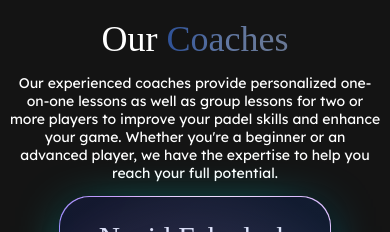
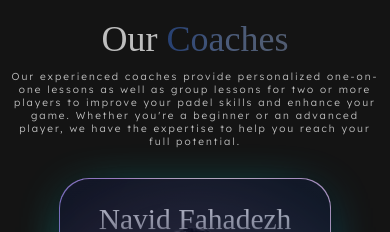
Before and after one commit to SaadAmawi/PadelBeasts, a React (Create React App) app: page / in a window 390 px wide. Shown: the part 1529-1761 px from the top of the page. Built offline with nearby package versions, Linux system fonts and the light colour scheme; a web font is replaced by a local one.

Commit message:
fixing some font stuff

```diff
--- a/src/Components/AboutUs/index.css
+++ b/src/Components/AboutUs/index.css
@@ -7,7 +7,12 @@
     padding: 150px 0px 0px 0px;
     position:relative;
     flex-direction: column;
-    gap: 60px;
+    gap: 10px;
+    animation-name: fadeIn;
+        animation-timing-function: linear;
+        animation-fill-mode: backwards;
+        animation-timeline: view();
+        animation-range: entry 0% cover 65%;
 
 }
 
@@ -35,6 +40,7 @@ iframe{
     border: none;
     aspect-ratio: 1;
     height: 60vh;
+    /* max-width: 1250px; */
     /* Fallback for browsers without scroll-driven animations */
     animation-name: fadeIn;
     animation-duration: 1s;
@@ -42,16 +48,7 @@ iframe{
     animation-fill-mode: backwards;
 }
 
-/* Progressive enhancement for browsers with scroll-driven animations */
-@supports (animation-timeline: view()) {
-    iframe {
-        animation-name: fadeIn;
-        animation-timing-function: linear;
-        animation-fill-mode: backwards;
-        animation-timeline: view();
-        animation-range: entry 0% cover 60%;
-    }
-}
+
 .right{
     width: 50%;
     display: flex;
@@ -67,23 +64,14 @@ iframe{
     align-items: center;
     gap: 20px;
     z-index: -1;
-    /* Fallback for browsers without scroll-driven animations */
     animation-name: fadeIn;
     animation-duration: 1s;
     animation-timing-function: ease-out;
     animation-fill-mode: backwards;
+    max-width: 1250px;
 }
 
-/* Progressive enhancement for browsers with scroll-driven animations */
-@supports (animation-timeline: view()) {
-    .text-section {
-        animation-name: fadeIn;
-        animation-timing-function: linear;
-        animation-fill-mode: backwards;
-        animation-timeline: view();
-        animation-range: entry 0% cover 65%;
-    }
-}
+
 
 .Title{
     text-align: center;
--- a/src/Components/Coaches/index.css
+++ b/src/Components/Coaches/index.css
@@ -1,6 +1,6 @@
 .Coaches-container{
     height: fit-content;
-    width: 60%;
+    width: 65%;
     display: flex;
     justify-content: center;
     align-items: center;
@@ -8,12 +8,12 @@
     /* background-color: white; */
     margin-top: 150px;
     margin-bottom: 150px;
-    /* Fallback for browsers without scroll-driven animations */
     animation-name: fadeIn;
-    animation-duration: 1s;
-    animation-timing-function: ease-out;
+    animation-timing-function: linear;
     animation-fill-mode: backwards;
-    /* border-radius: 50px 59px 50px 50px; */
+    animation-timeline: view();
+    animation-range: entry 0% cover 65%;
+
 }
 
 
@@ -24,11 +24,14 @@
   align-items: center;
 }
 .texts{
-  color: white;
-  text-align: center;
-  font-size: 22px;
   font-family: "lexend";
+    color: white;
+    text-align: center;
+    font-size: 2vh;
+    letter-spacing: 2px;
+    font-weight:300;
   width: 100%;
+  max-width: 1250px;
 
 }
 
@@ -81,11 +84,12 @@
     }
 
     .texts {
-        font-size: 16px;
+        font-size: 1.5vh;
     }
 
     .coaches {
         grid-template-columns: 1fr 1fr;
+        margin-top: 20px;
         gap: 10px;
     }
 }
@@ -102,12 +106,12 @@
     }
 
     .texts {
-        font-size: 14px;
+        font-size: 1.2vh;
     }
 
     .coaches {
         grid-template-columns: 1fr;
-        margin-top: 0px;
+        margin-top: 20px;
         gap:10px
     }
 }
--- a/src/Components/NewsLetter/index.css
+++ b/src/Components/NewsLetter/index.css
@@ -34,6 +34,8 @@
 .check{
     display: flex;
     gap: 20px;
+    align-content: center;
+    justify-content: center;
 
 }
 input[type="checkbox"] {
```
Also changed, not shown: 1 other file (tests, documents, lock files or other folders).
